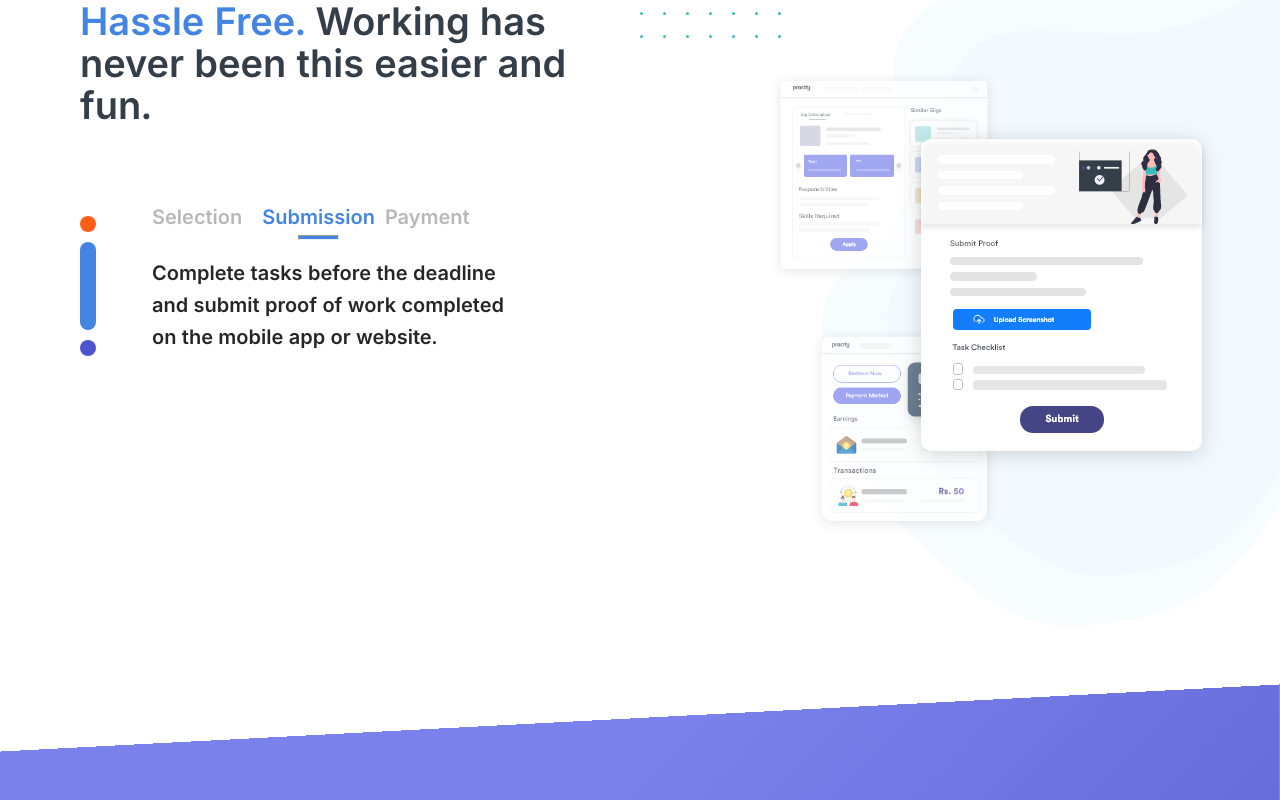
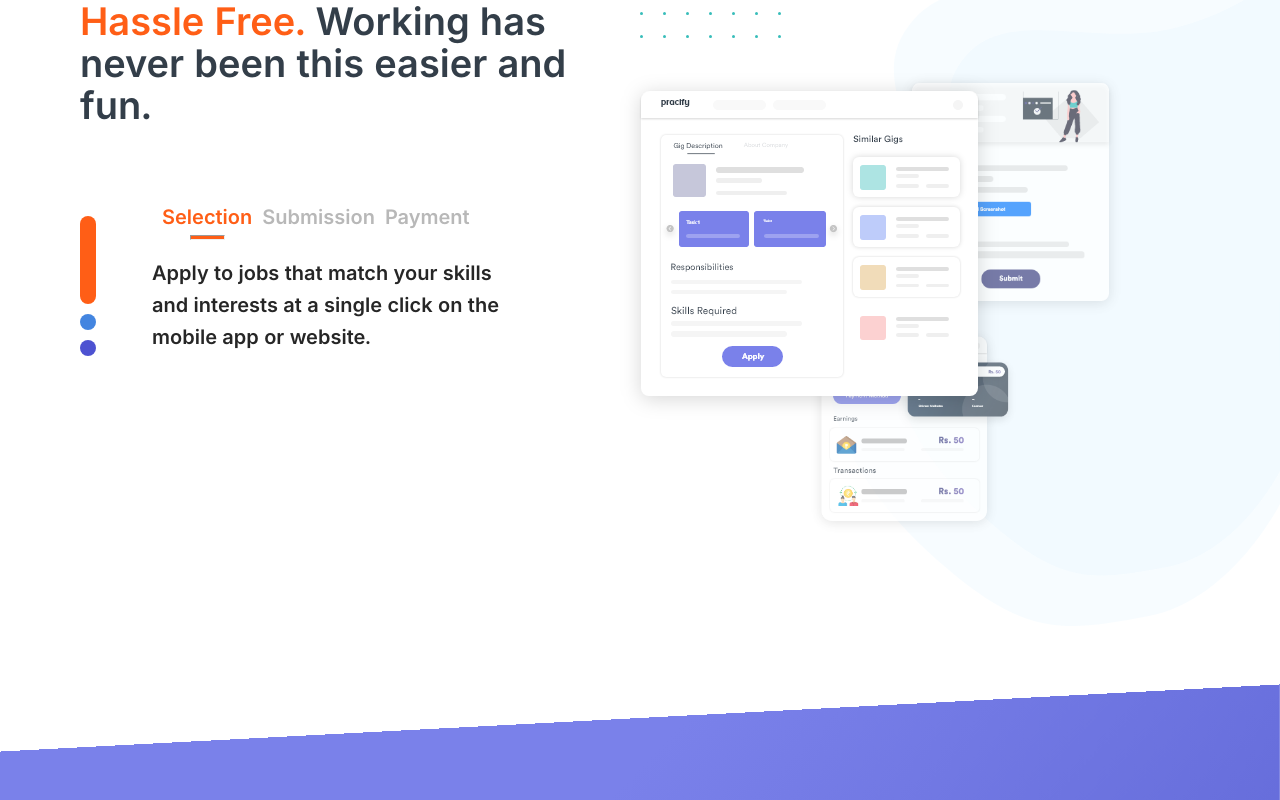
Before and after one commit to SaiAshish9/ZeplinWork, a React (Create React App) app: page / in a window 1280 px wide. Shown: the part 2735-3535 px from the top of the page. Built offline with nearby package versions, Linux system fonts and the light colour scheme; a web font is replaced by a local one.

Commit message:
updated changes

```diff
--- a/package.json
+++ b/package.json
@@ -15,6 +15,7 @@
     "react-animated-css-onscroll": "^1.2.1",
     "react-dom": "^16.13.1",
     "react-icons": "^3.10.0",
+    "react-responsive": "^8.1.0",
     "react-scripts": "3.4.1"
   },
   "scripts": {
--- a/src/components/Section3/index.js
+++ b/src/components/Section3/index.js
@@ -85,7 +85,7 @@ const InActiveImg3 = () => (
 );
 
 const Section3 = () => {
-  const [selected, setSelected] = useState(1);
+  const [selected, setSelected] = useState(0);
   // const [unselected, setUnselected] = useState([0, 2]);
 
   const options = [
```
Also changed, not shown: 1 other file (tests, documents, lock files or other folders).
